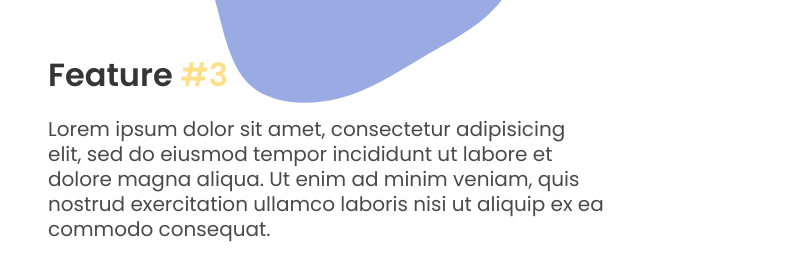
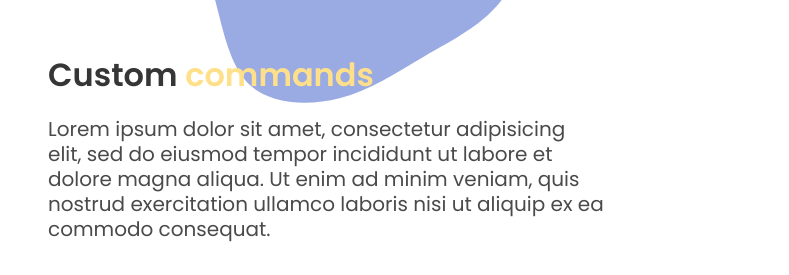
Before and after one commit to nilkoxd/opoweb, a plain HTML site: page index.html in a window 1280 px wide. Shown: the part 1720-1995 px from the top of the page, 0-789 px from the left. Drawn offline with nearby package versions, Linux system fonts and the light colour scheme.

Commit message:
Update index.html

```diff
--- a/index.html
+++ b/index.html
@@ -246,7 +246,7 @@
         <div class="columns mt-6">
           <div class="column mr-6">
             <h4 class="title">
-              Feature <span class="has-text-warning">#3</span>
+              Custom<span class="has-text-warning"> commands</span>
             </h4>
             <p class="subtitle mt-3">
               Lorem ipsum dolor sit amet, consectetur adipisicing elit, sed do
```
